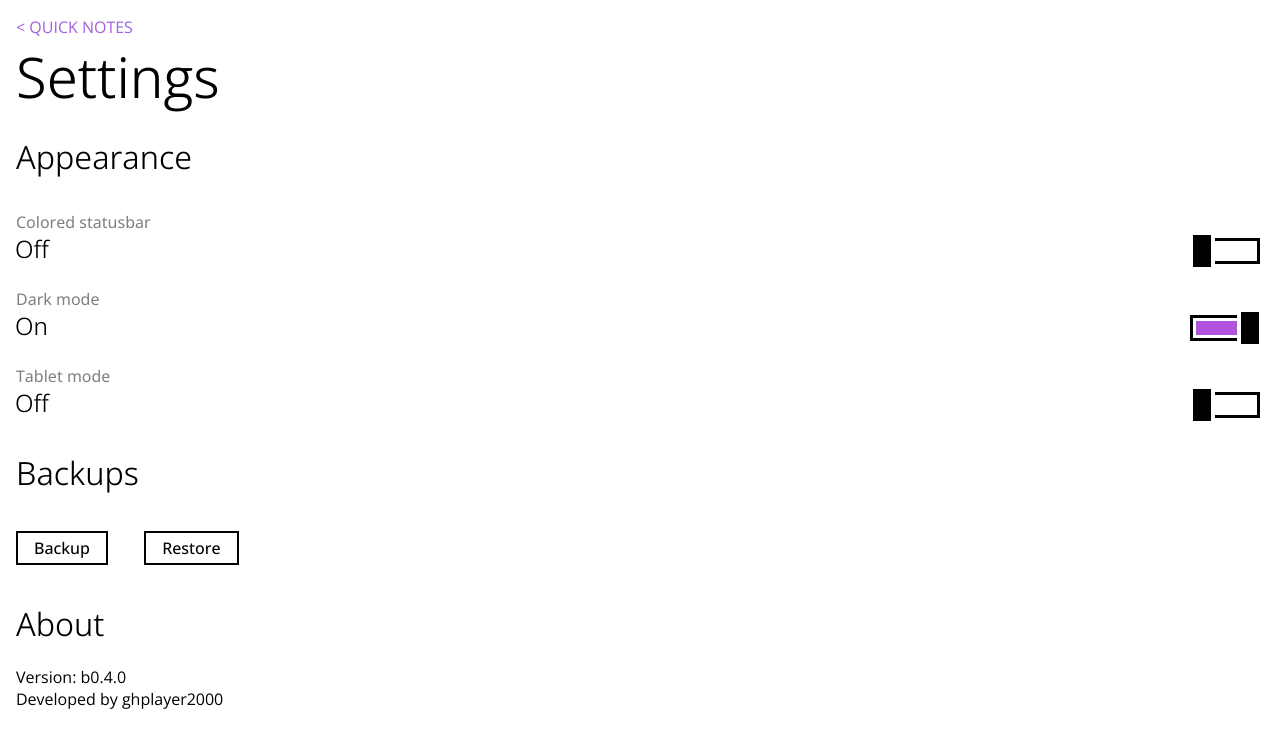
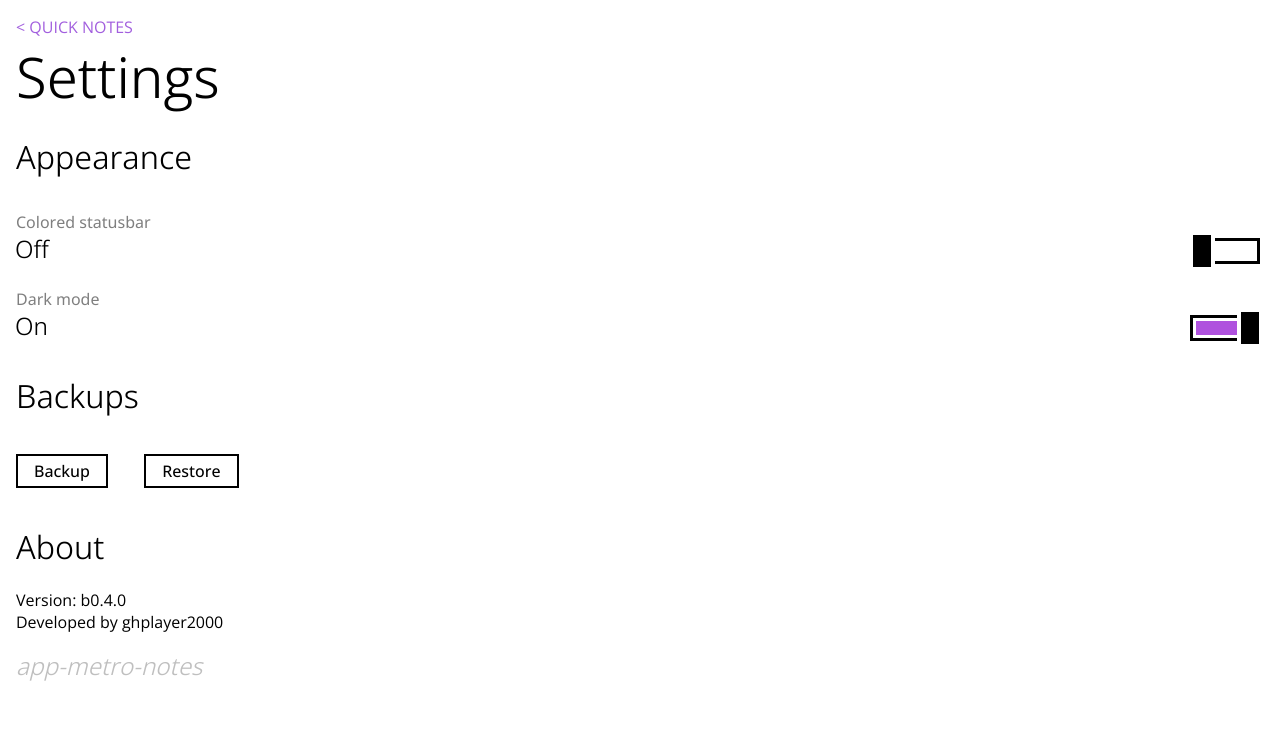
Before and after one commit to Ghplayer2000/metro-notes, a plain HTML site: page about.html in a window 1280 px wide. Shown: the top 734 px of the page. Drawn offline with Linux system fonts and the light colour scheme.

Commit message:
Update 11 files: android.yml, about.html, AndroidStudioWebviewBoilerplate.iml, build.gradle, gradle.properties, gradle-wrapper.jar, gradle-wrapper.properties, gradlew, gradlew.bat, settings.gradle, settings.json, ...omitted 0 file(s)

```diff
--- a/about.html
+++ b/about.html
@@ -33,11 +33,6 @@
                 <input id="checkbox-square-2" type="checkbox" checked />
                 <label for="checkbox-square-2">On<span></span></label>
             </div>
-            <div class="d-row checkbox-square">
-                <a class="checktext">Tablet mode</a>
-                <input id="checkbox-square-3" type="checkbox" />
-                <label for="checkbox-square-3">Off<span></span></label>
-            </div>
         </section>
         <h2 class="right">Backups</h2>
         <section class="right">
```
Also changed, not shown: .github/workflows/android.yml (deleted), 9 other files.
